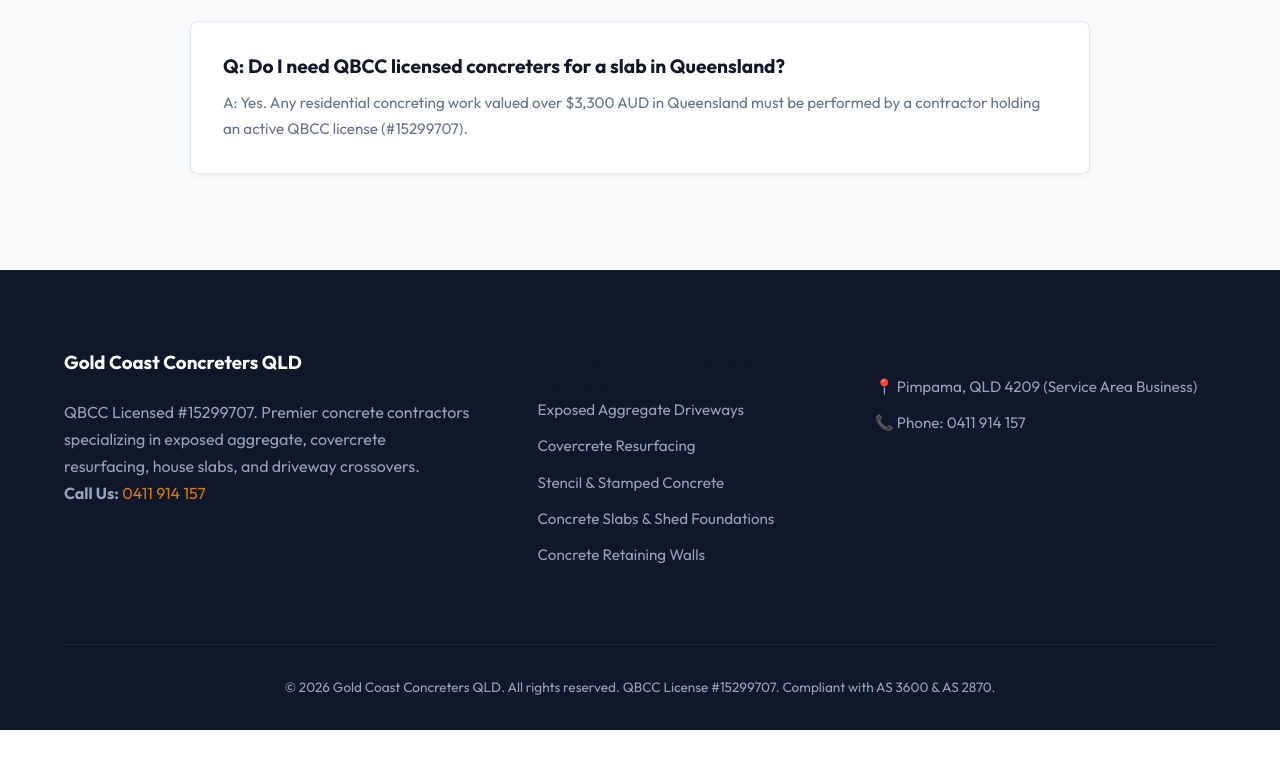
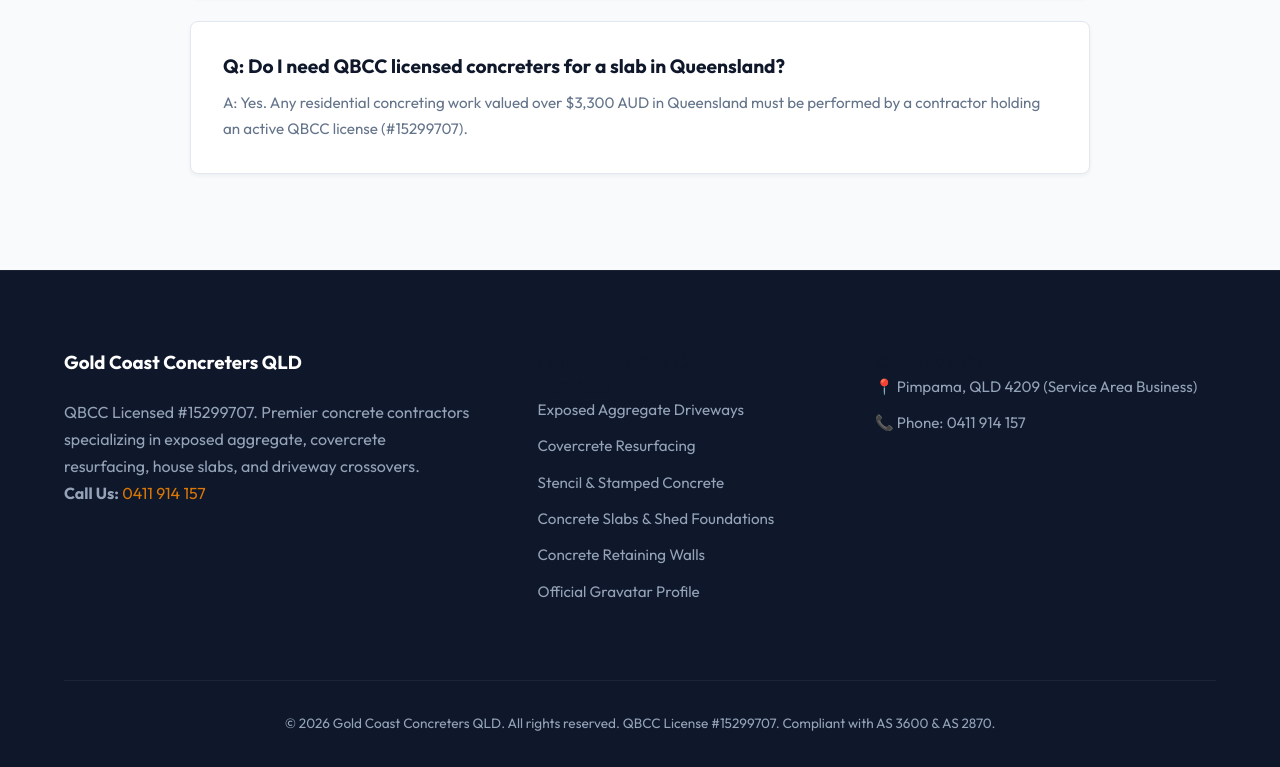
Before and after one commit to liveetcstream-beep/goldcoastconcreters, a plain HTML site: page concrete-slabs-gold-coast.html in a window 1280 px wide. Shown: the part 3722-4489 px from the top of the page. Before the commit the page ends 4452 px from the top, so only its background shows below. Drawn offline with Linux system fonts and the light colour scheme.

Commit message:
SEO: Add Gravatar Web 2.0 Profile link (https://gravatar.com/saladshy8ab4f6fc39) to website footers for Brand Entity interlinking

```diff
--- a/concrete-slabs-gold-coast.html
+++ b/concrete-slabs-gold-coast.html
@@ -295,6 +295,7 @@
                 <a href="stencil-stamped-concrete-gold-coast">Stencil &amp; Stamped Concrete</a>
                 <a href="concrete-slabs-gold-coast">Concrete Slabs &amp; Shed Foundations</a>
                 <a href="retaining-walls-gold-coast">Concrete Retaining Walls</a>
+                <a href="https://gravatar.com/saladshy8ab4f6fc39" target="_blank" rel="noopener me">Official Gravatar Profile</a>
             </div>
             <div class="footer-contact">
                 <h3>Contact Info</h3>
```
Also changed, not shown: covercrete-resurfacing-gold-coast.html (+1 -0 lines), exposed-aggregate-gold-coast.html (+1 -0 lines), index.html (+1 -0 lines), retaining-walls-gold-coast.html (+1 -0 lines), stencil-stamped-concrete-gold-coast.html (+1 -0 lines).
